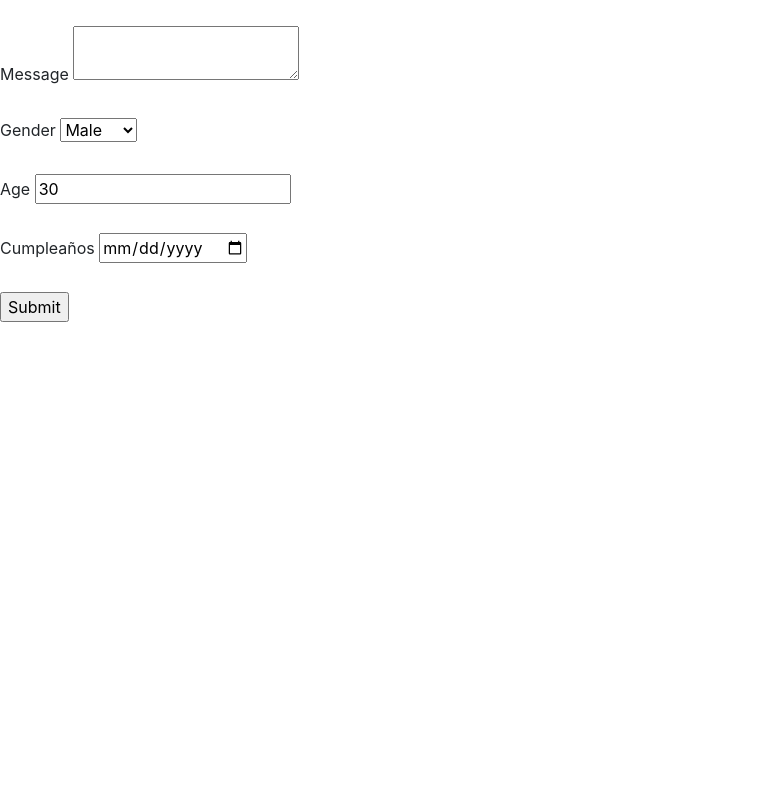
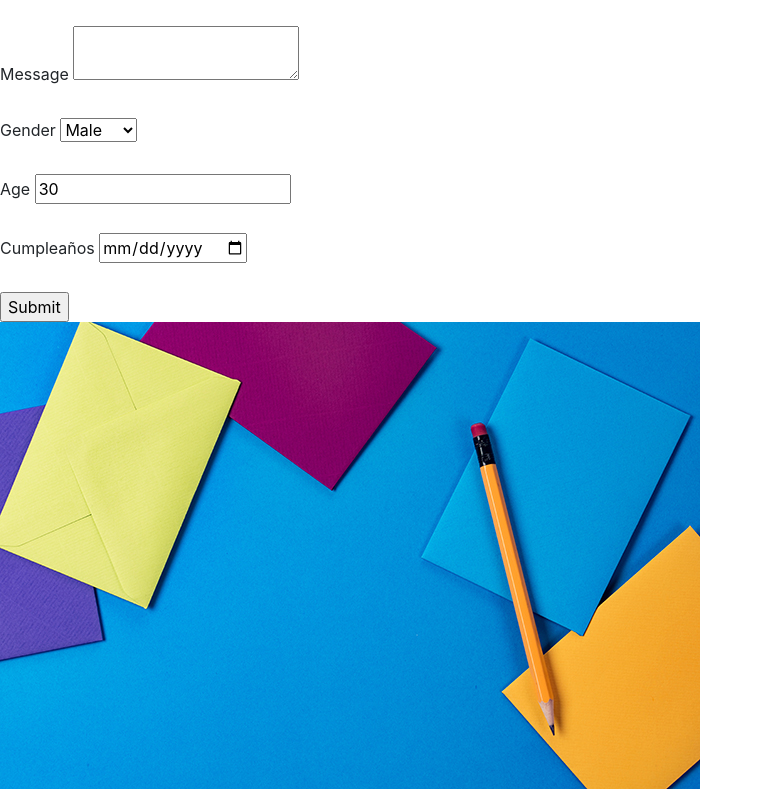
Before and after one commit to javadev16/test, a website with bundled scripts: page index.html in a window 1280 px wide. Shown: the part 5180-5969 px from the top of the page, without its empty margins (0-763 px from the left). Before the commit the page ends 5502 px from the top, so only its background shows below. Built offline with nearby package versions, Linux system fonts and the light colour scheme.

Commit message:
Update index.html

```diff
--- a/index.html
+++ b/index.html
@@ -333,5 +333,7 @@
 		<br>
 		<input type="submit" name="submit" value="Submit">
 	</form>
+	<img src="img/portfolio-1.jpg">
+
 
 </html>
```
